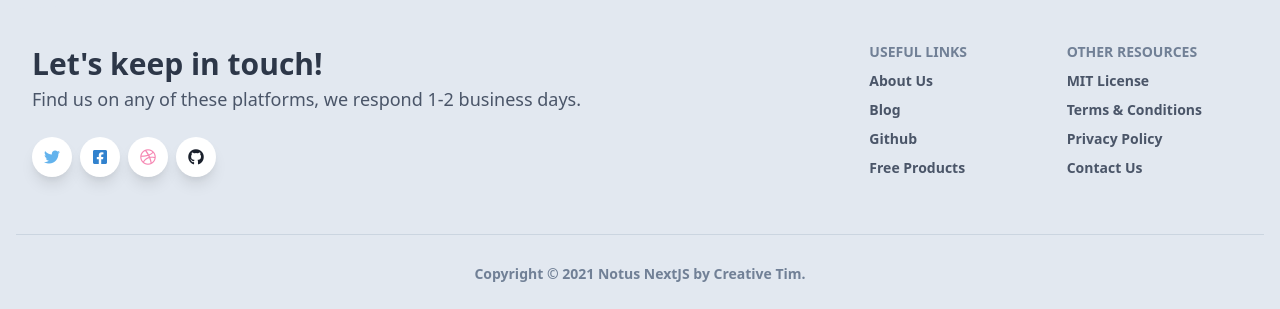
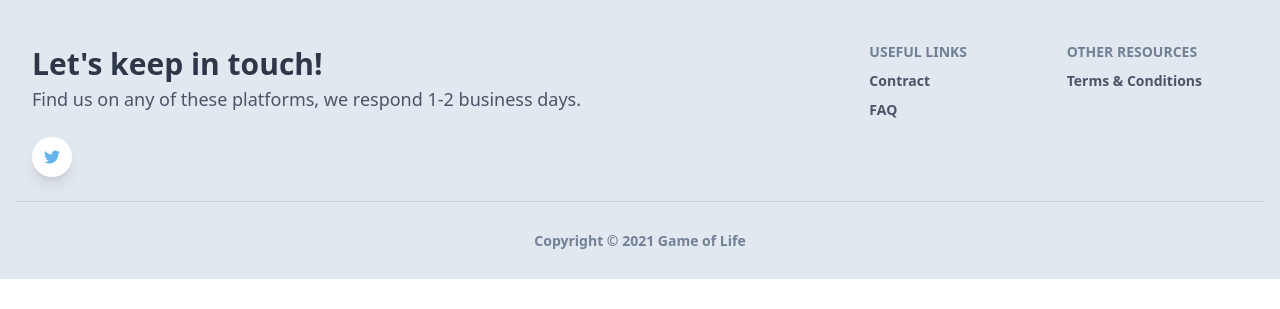
Before and after one commit to divyanshusahu/conway-website, a Next.js app: page / in a window 1280 px wide. Shown: the part 3726-4035 px from the top of the page. After the commit the page ends 4005 px from the top, so only its background shows below. Built offline with nearby package versions, Linux system fonts and the light colour scheme.

Commit message:
add footer

```diff
--- a/components/Footers/Footer.js
+++ b/components/Footers/Footer.js
@@ -37,24 +37,6 @@ export default function Footer() {
                 >
                   <i className="fab fa-twitter"></i>
                 </button>
-                <button
-                  className="bg-white text-blue-600 shadow-lg font-normal h-10 w-10 items-center justify-center align-center rounded-full outline-none focus:outline-none mr-2"
-                  type="button"
-                >
-                  <i className="fab fa-facebook-square"></i>
-                </button>
-                <button
-                  className="bg-white text-pink-400 shadow-lg font-normal h-10 w-10 items-center justify-center align-center rounded-full outline-none focus:outline-none mr-2"
-                  type="button"
-                >
-                  <i className="fab fa-dribbble"></i>
-                </button>
-                <button
-                  className="bg-white text-gray-900 shadow-lg font-normal h-10 w-10 items-center justify-center align-center rounded-full outline-none focus:outline-none mr-2"
-                  type="button"
-                >
-                  <i className="fab fa-github"></i>
-                </button>
               </div>
             </div>
             <div className="w-full lg:w-6/12 px-4">
@@ -69,7 +51,7 @@ export default function Footer() {
                         className="text-gray-700 hover:text-gray-900 font-semibold block pb-2 text-sm"
                         href="https://www.creative-tim.com/presentation?ref=nnjs-footer"
                       >
-                        About Us
+                        Contract
                       </a>
                     </li>
                     <li>
@@ -77,23 +59,7 @@ export default function Footer() {
                         className="text-gray-700 hover:text-gray-900 font-semibold block pb-2 text-sm"
                         href="https://blog.creative-tim.com?ref=nnjs-footer"
                       >
-                        Blog
-                      </a>
-                    </li>
-                    <li>
-                      <a
-                        className="text-gray-700 hover:text-gray-900 font-semibold block pb-2 text-sm"
-                        href="https://www.github.com/creativetimofficial?ref=nnjs-footer"
-                      >
-                        Github
-                      </a>
-                    </li>
-                    <li>
-                      <a
-                        className="text-gray-700 hover:text-gray-900 font-semibold block pb-2 text-sm"
-                        href="https://www.creative-tim.com/bootstrap-themes/free?ref=nnjs-footer"
-                      >
-                        Free Products
+                        FAQ
                       </a>
                     </li>
                   </ul>
@@ -106,33 +72,9 @@ export default function Footer() {
                     <li>
                       <a
                         className="text-gray-700 hover:text-gray-900 font-semibold block pb-2 text-sm"
-                        href="https://github.com/creativetimofficial/notus-nextjs/blob/master/LICENSE.md?ref=nnjs-footer"
-                      >
-                        MIT License
-                      </a>
-                    </li>
-                    <li>
-                      <a
-                        className="text-gray-700 hover:text-gray-900 font-semibold block pb-2 text-sm"
                         href="https://creative-tim.com/terms?ref=nnjs-footer"
                       >
                         Terms & Conditions
-                      </a>
-                    </li>
-                    <li>
-                      <a
-                        className="text-gray-700 hover:text-gray-900 font-semibold block pb-2 text-sm"
-                        href="https://creative-tim.com/privacy?ref=nnjs-footer"
-                      >
-                        Privacy Policy
-                      </a>
-                    </li>
-                    <li>
-                      <a
-                        className="text-gray-700 hover:text-gray-900 font-semibold block pb-2 text-sm"
-                        href="https://creative-tim.com/contact-us?ref=nnjs-footer"
-                      >
-                        Contact Us
                       </a>
                     </li>
                   </ul>
@@ -144,14 +86,7 @@ export default function Footer() {
           <div className="flex flex-wrap items-center md:justify-between justify-center">
             <div className="w-full md:w-4/12 px-4 mx-auto text-center">
               <div className="text-sm text-gray-600 font-semibold py-1">
-                Copyright © {new Date().getFullYear()} Notus NextJS by{" "}
-                <a
-                  href="https://www.creative-tim.com?ref=nnjs-footer"
-                  className="text-gray-600 hover:text-gray-900"
-                >
-                  Creative Tim
-                </a>
-                .
+                Copyright © {new Date().getFullYear()} Game of Life
               </div>
             </div>
           </div>
```
